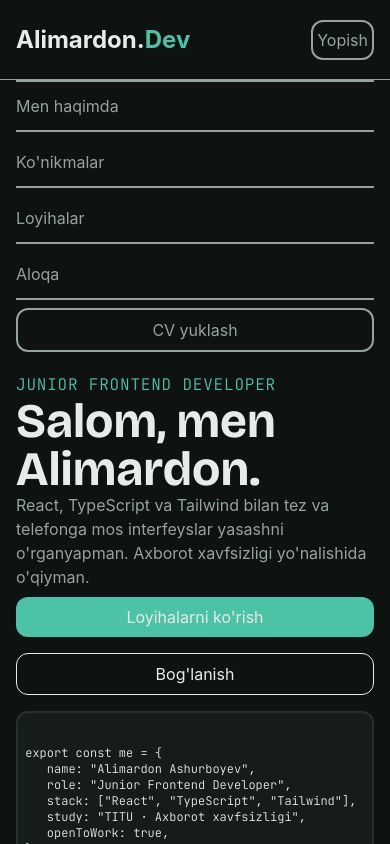
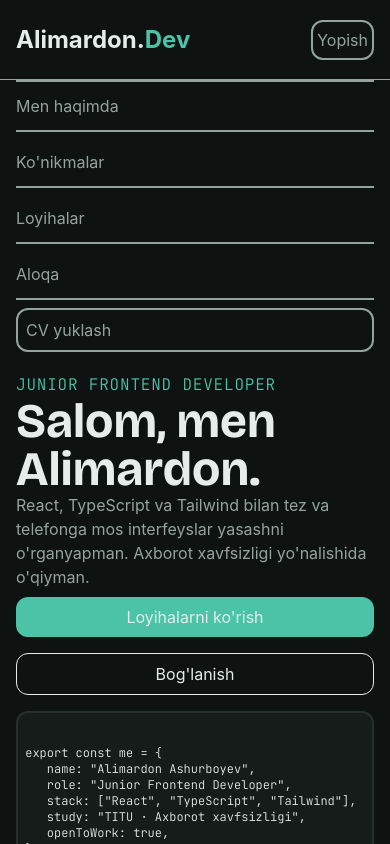
Before and after one commit to aau357/Project, a React (Vite) app: page / in a window 390 px wide. Both pictures are taken after a click on the button "Menu". Shown: the top 844 px of the page. Built offline with nearby package versions, Linux system fonts and the light colour scheme.

Commit message:
add cv for phone

```diff
--- a/src/components/NavigationBar.tsx
+++ b/src/components/NavigationBar.tsx
@@ -75,9 +75,9 @@ const NavigationBar = () => {
                                 </a>
 
                             </div>
-                            <button className=" rounded-xl border-link border-2 text-link p-2">
+                            <a href="./Rezyume.pdf" download className=" rounded-xl border-link border-2 text-link p-2">
                                 CV yuklash
-                            </button>
+                            </a>
 
                         </div>
                     )}
```
